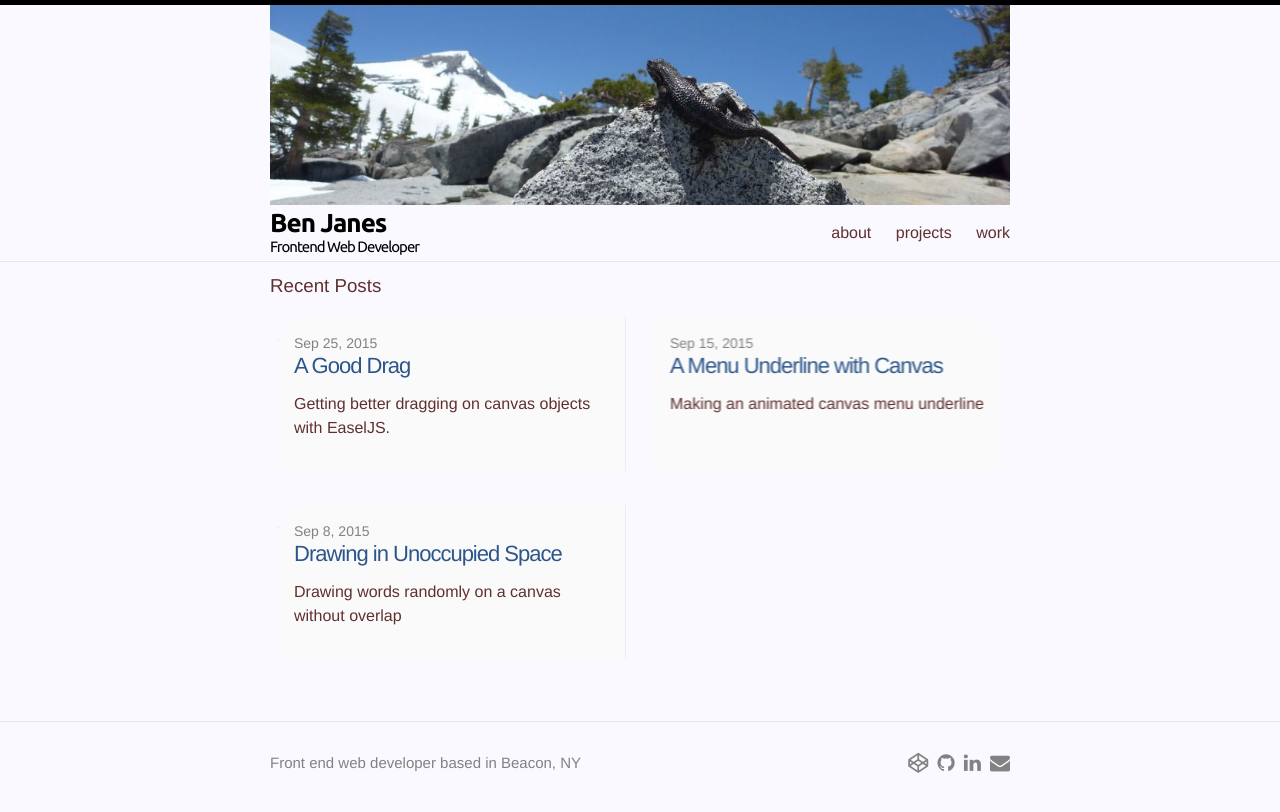
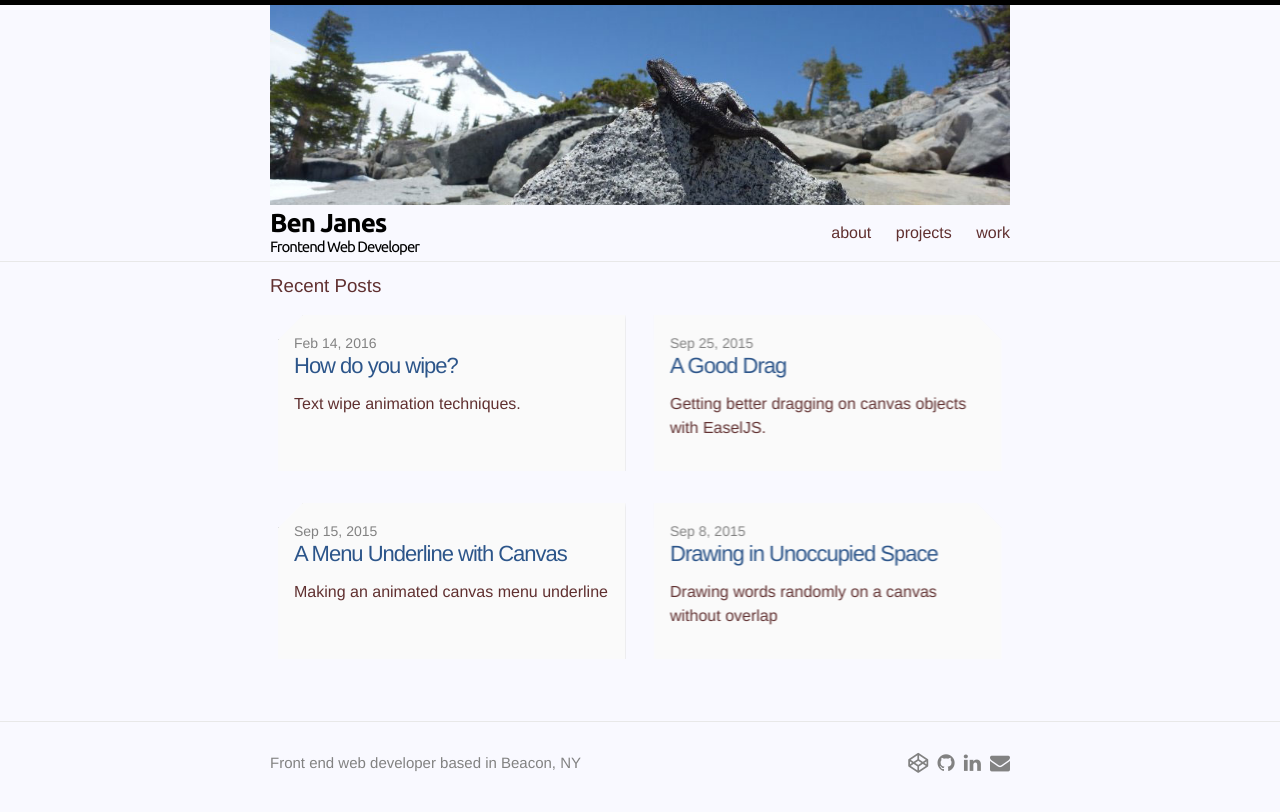
Before and after one commit to benjanes/benjanes.github.io, a Jekyll site: the page built from index.html, in a window 1280 px wide. Shown: the top 812 px of the page. Built offline with Jekyll 4.4.1, drawn with Linux system fonts in a browser that asks for light colours; some of the changed lines change nothing that is shown.

Commit message:
add new post, update email

```diff
--- a/_config.yml
+++ b/_config.yml
@@ -1,12 +1,12 @@
 # Site settings
 title: Ben Janes
 subtitle: Frontend Web Developer
-email: ben@benjanes.com
+email: brjanes@gmail.com
 description: "Front end web developer based in Beacon, NY"
 baseurl: "" # the subpath of your site, e.g. /blog/
 url: "http://www.benjanes.com" # the base hostname & protocol for your site
-github_username:  benjanes
-linkedin_username: 	benjanes
+github_username: benjanes
+linkedin_username: benjanes
 navigation:
 - url: /about/
   title: about
--- a/_includes/footer.html
+++ b/_includes/footer.html
@@ -18,7 +18,7 @@
         <a href="https://linkedin.com/in/benjanes1">
           <span class="fa fa-linkedin fa-lg"></span>
         </a>
-        <a href="mailto:ben@benjanes.com">
+        <a href="mailto:{{ site.email }}">
           <span class="fa fa-envelope fa-lg"></span>
         </a>
       </span>
--- /dev/null
+++ b/_posts/2016-02-14-how-do-you-wipe.markdown
@@ -0,0 +1,98 @@
+---
+layout: post
+title:  "How do you wipe?"
+date:   2016-02-14 12:00:00
+desc: Text wipe animation techniques.
+---
+
+The text wipe animation is a familiar means of introducing text to a frame, or, alternatively, removing text before transitioning the next bit of copy into a frame. Typically the text position remains static while it is apparently wiped away from one direction or another. So how to go about achieving a clean wipe?
+
+When going for a wipe effect, I had until recently focused on one techique. I'll call this the "hidden overflow container" technique. Basically, the text is held in a container with hidden overflow. When you are ready to wipe, the container gets translated in one direction, while the text gets translated in an equal and opposite direction.
+
+This technique gives you a wipe with a very clean boundary, which may be precisely what you're looking for. However, if the purpose of your wipe is merely to have an elegant means of transitioning text without just using a simple fade or a fly-off, then this other technique may be for you. I'll call this the "character wrap" technique. In this case, individual characters are identified in the markup so that they can be animated off the page one at a time, giving the appearance of a subtler wipe effect.
+
+Both of these techniques have their advantages and disadvantages, but the bottom line is that they don't look the same. In the first case, the control of the animation and how it looks happens at the scale of the block of copy, whereas in the latter case it is at the scale of the character.
+
+See below for some examples on how these look and work. All but the first example use the amazing [Greensock animation library](https://greensock.com/).
+
+
+### Wiping with an `overflow: hidden` container
+
+Again, the idea here is to have your text in a container with `overflow: hidden`. To show or hide the text, translate the text into or out of the container while translating the container an equal distance in the opposite direction. The text should appear to remain still on the page while being 'wiped' away.
+
+If you remove the `overflow` property on your wipe container, the wipe text should be positioned exactly where you want it to appear in the frame. You can more easily visualize the relative positions of the wipe container and the wipe text by removing the `overflow` property on the container and giving it a `background-color`.
+
+In the demo below, the first animation container has its `overflow` property set to `hidden`. That is the only difference between this and the second animation container, which has `overflow` set to `visible`. The third container has `overflow: hidden` with no bg colors on the text or the container. This is the 'wipe' effect we're going for!
+
+<p data-height="268" data-theme-id="0" data-slug-hash="LGqwqY" data-default-tab="result" data-user="benjanes" class='codepen'>See the Pen <a href='http://codepen.io/benjanes/pen/LGqwqY/'>Wipe Visualization</a> by Ben Janes (<a href='http://codepen.io/benjanes'>@benjanes</a>) on <a href='http://codepen.io'>CodePen</a>.</p>
+<script async src="//assets.codepen.io/assets/embed/ei.js"></script>
+
+## Angled edge wiping
+
+What if we want the leading edge of the wipe to be set at an angle? Applying a skew to the container gives the container edge an angle. We need to remember to give the text a commensurate skew in the opposite direction in order for the text to appear unskewed.
+
+<p data-height="268" data-theme-id="0" data-slug-hash="rxqKpw" data-default-tab="result" data-user="benjanes" class='codepen'>See the Pen <a href='http://codepen.io/benjanes/pen/rxqKpw/'>Angled Wipe</a> by Ben Janes (<a href='http://codepen.io/benjanes'>@benjanes</a>) on <a href='http://codepen.io'>CodePen</a>.</p>
+<script async src="//assets.codepen.io/assets/embed/ei.js"></script>
+
+## Wipe on, Wipe off
+
+We can wipe onto a frame just as easily as we can wipe off. Just be aware that the starting position of your wipe container should be offset in the direction from which you want your wipe to occur. In the below example, the container for the text getting wiped off the screen has a green background to make it a little more clear what is going on.
+
+<p data-height="268" data-theme-id="0" data-slug-hash="dGgaEa" data-default-tab="result" data-user="benjanes" class='codepen'>See the Pen <a href='http://codepen.io/benjanes/pen/dGgaEa/'>Wiping on, wiping off</a> by Ben Janes (<a href='http://codepen.io/benjanes'>@benjanes</a>) on <a href='http://codepen.io'>CodePen</a>.</p>
+<script async src="//assets.codepen.io/assets/embed/ei.js"></script>
+
+## Bidirectional wipe
+
+Getting fancier, we could wipe in two directions. This is surprisingly more difficult than you might expect at first. The idea is to have two wipe containers with the same text in each, with half of the text being shown in one container and half in the other. The containers need to be absolutely positioned so they can move around each other without affecting each other's positioning. An outer container is needed for each wipe so that the wiping of the text container doesn't actually reveal the remaining text that is positioned outside of the text container (remove `overflow: hidden` on the `.wipe-outer` element to see what I mean).
+
+<p data-height="268" data-theme-id="0" data-slug-hash="ZQqRve" data-default-tab="result" data-user="benjanes" class='codepen'>See the Pen <a href='http://codepen.io/benjanes/pen/ZQqRve/'>Bi-directional wipe</a> by Ben Janes (<a href='http://codepen.io/benjanes'>@benjanes</a>) on <a href='http://codepen.io'>CodePen</a>.</p>
+<script async src="//assets.codepen.io/assets/embed/ei.js"></script>
+
+## Multidirectional wipe, AKA the TV set power-down
+
+How about a wipe coming in from all sides, like the way TV screens used to look when turn you turned one off? One way to do this would be to make a set-up like above for the last demo, but for 4 containers instead of 2. That sounds like a lot of work and a lot of room for errors. An easier &mdash; though not perfect &mdash; alternative is to do opposing zooms on the container and the text. If you want to zoom your container down to `scale: 0.1`, you'd want your text to get zoomed to the inverse of 0.1 (1 / 0.1 = 10). Now, the endpoint scales are opposite each other. The reason this technique doesn't work perfectly is that the scales for the text and the container won't be each other's inverses at every point during the tween. To compensate for this, you can play around with the easing for the respective tweens to try to get them to more closely correspond to an inverse relationship. There is probably a formula you could use to figure out the correct tweens to use, but I'm not that invested in figuring this out!
+
+<p data-height="268" data-theme-id="0" data-slug-hash="gPBKvJ" data-default-tab="result" data-user="benjanes" class='codepen'>See the Pen <a href='http://codepen.io/benjanes/pen/gPBKvJ/'>4-sided wipe</a> by Ben Janes (<a href='http://codepen.io/benjanes'>@benjanes</a>) on <a href='http://codepen.io'>CodePen</a>.</p>
+<script async src="//assets.codepen.io/assets/embed/ei.js"></script>
+
+### Wiping via character wrapping
+
+If we want to move the animation from the text container scale to the character scale, we need to wrap each individual character so that we can target it in the animation. Rather than actually going through and wrapping each character in a `<span>` tag manually, I added some jQuery to wrap the characters we want when the page loads. This could just as easily be done with vanilla javascript. Or, if you're a masochist, it could be done by wrapping each character by hand.
+
+## Wiping with opacity
+
+The `staggerTo`, `staggerFrom`, and `staggerFromTo` functions in the Greensock library are your friends when doing a series of the same animations on a bunch of elements that need to be slightly offset in your animation timeline. Animating a bunch of characters to achieve a 'wipe' effect is a perfect use case for these functions. Below, I've used `staggerTo` to fade each character in order.
+
+With the list of 'stagger' functions, what you want to pay attention to if you're trying for a certain kind of wipe effect are the second and fourth parameters you pass in (second and fifth parameters in the case of `staggerFromTo`). The former of these is the duration of your animation, the latter is the offset time before the next element in your list will begin its animation. Try playing around with these values in the below demos to see how they work.
+
+Below is a wipe done by fading out each character individually. It makes the wipe look sort of like it has a blurred edge.
+
+<p data-height="268" data-theme-id="0" data-slug-hash="OMdKYg" data-default-tab="result" data-user="benjanes" class='codepen'>See the Pen <a href='http://codepen.io/benjanes/pen/OMdKYg/'>Character Fade Wipe</a> by Ben Janes (<a href='http://codepen.io/benjanes'>@benjanes</a>) on <a href='http://codepen.io'>CodePen</a>.</p>
+<script async src="//assets.codepen.io/assets/embed/ei.js"></script>
+
+## Falling Down (not the Michael Douglas movie)
+
+The next demo drops each character down in a series by scaling it down, then fading it out once it is scaled very small.
+
+<p data-height="268" data-theme-id="0" data-slug-hash="WrPVWM" data-default-tab="result" data-user="benjanes" class='codepen'>See the Pen <a href='http://codepen.io/benjanes/pen/WrPVWM/'>Character Fall Wipe</a> by Ben Janes (<a href='http://codepen.io/benjanes'>@benjanes</a>) on <a href='http://codepen.io'>CodePen</a>.</p>
+<script async src="//assets.codepen.io/assets/embed/ei.js"></script>
+
+## 90 degree turn wipe
+
+Another example of an animation you can do at the character level to get your text off the screen.
+
+<p data-height="268" data-theme-id="0" data-slug-hash="OMaXJP" data-default-tab="result" data-user="benjanes" class='codepen'>See the Pen <a href='http://codepen.io/benjanes/pen/OMaXJP/'>Character Rotate Wipe</a> by Ben Janes (<a href='http://codepen.io/benjanes'>@benjanes</a>) on <a href='http://codepen.io'>CodePen</a>.</p>
+<script async src="//assets.codepen.io/assets/embed/ei.js"></script>
+
+## Multiline wipe &mdash; faking an angled wipe
+
+To me, where this method starts to look especially slick is where you have your text on multiple lines. You can make what looks like an angled wipe on your multi-line copy by carefully considering your duration and offset parameters. Generally, having a higher animation duration and a shorter timing offset seem to give more of an 'angled wipe' appearance.
+
+<p data-height="268" data-theme-id="0" data-slug-hash="rxPXgP" data-default-tab="result" data-user="benjanes" class='codepen'>See the Pen <a href='http://codepen.io/benjanes/pen/rxPXgP/'>Multi-line Character Wipe (faking an angled wipe)</a> by Ben Janes (<a href='http://codepen.io/benjanes'>@benjanes</a>) on <a href='http://codepen.io'>CodePen</a>.</p>
+<script async src="//assets.codepen.io/assets/embed/ei.js"></script>
+
+Alternatively, you could wrap each line, then wrap each character within a line. If you stagger when the character animations happen for each line, you could easily get a nice, angled look for your wipe.
+
+### Further Considerations
+
+In the character wrapping method, you may encounter situations where you want to do this animation but can't actually serve up the font you want to use in your animation (this happens all the time when developing banner ads). You could go about cutting out .png's of all of your characters, or spriting them into your animation container. If you have the font on hand, though, you could also make an SVG of the font, place it inline in your animation container, and animate the paths for each character you want to target. If characters are in more than one `<path>` element, group them together with a `<g>`. This isn't as accessible as text (or SVG text), but sometimes it is the best you can do!
```
